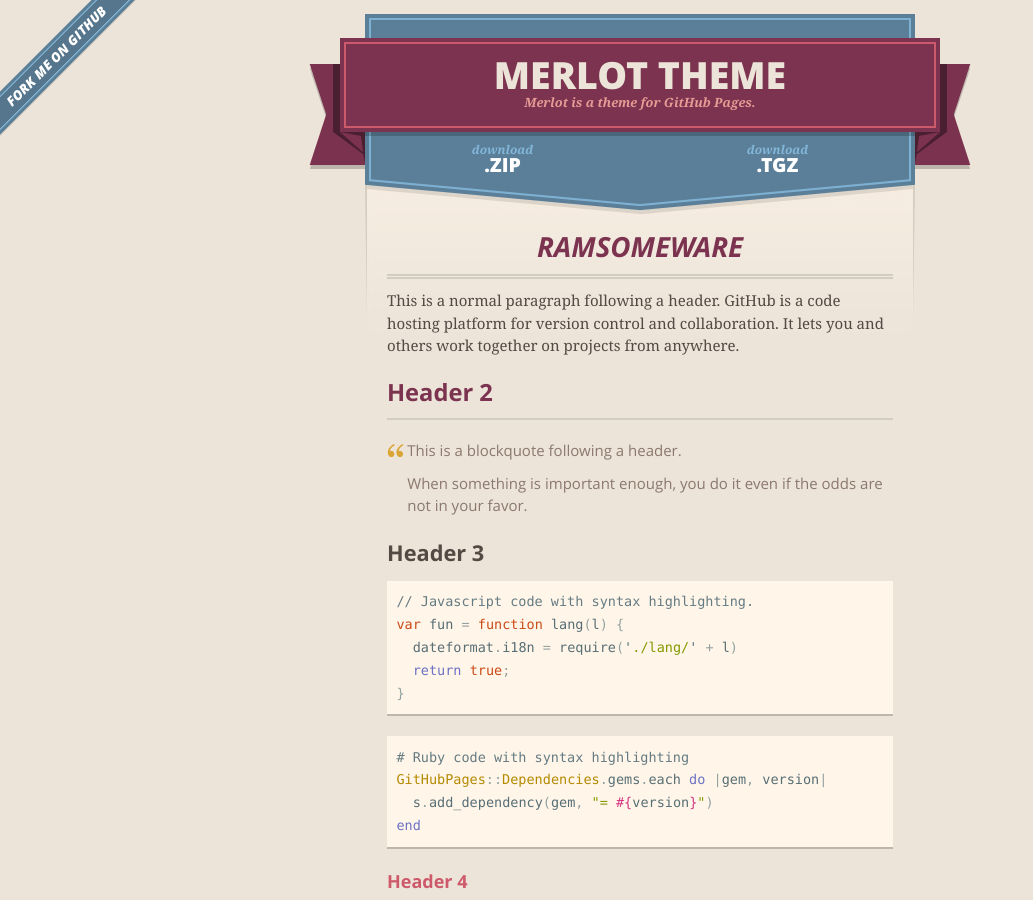
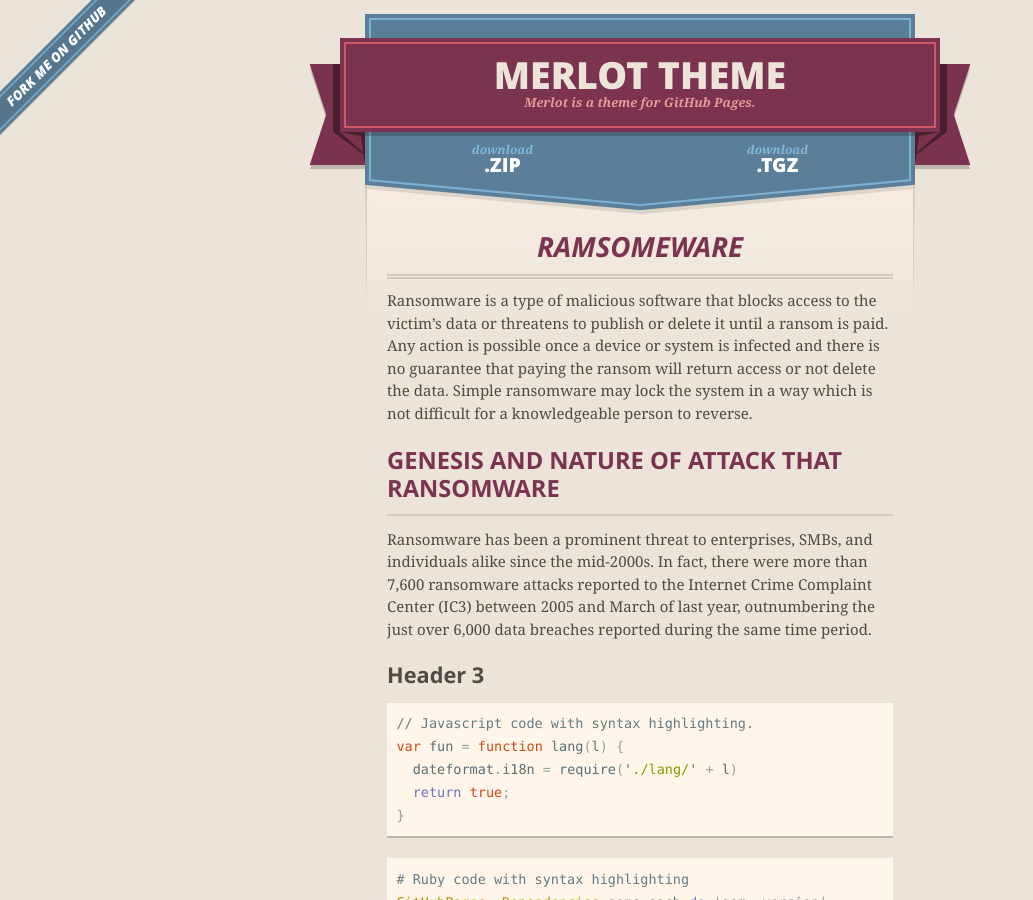
Before and after one commit to nehole/nehole.github.io, a Jekyll site: the page built from index.md, in a window 1280 px wide and 900 px high. Shown: the whole window, without its empty margins (0-1033 px from the left). Built offline with Jekyll 4.4.1, drawn with Linux system fonts in a browser that asks for light colours; nearby versions of some CDN libraries; our own code applies the rules of GitHub Pages for plain Markdown files.

Commit message:
Update index.md

```diff
--- a/index.md
+++ b/index.md
@@ -4,13 +4,11 @@ layout: default
 
 # [](#header-1) RAMSOMEWARE
 
-This is a normal paragraph following a header. GitHub is a code hosting platform for version control and collaboration. It lets you and others work together on projects from anywhere.
+Ransomware is a type of malicious software that blocks access to the victim's data or threatens to publish or delete it until a ransom is paid. Any action is possible once a device or system is infected and there is no guarantee that paying the ransom will return access or not delete the data. Simple ransomware may lock the system in a way which is not difficult for a knowledgeable person to reverse.
+## [](#header-2)GENESIS AND NATURE OF ATTACK THAT RANSOMWARE
 
-## [](#header-2)Header 2
+Ransomware has been a prominent threat to enterprises, SMBs, and individuals alike since the mid-2000s. In fact, there were more than 7,600 ransomware attacks reported to the Internet Crime Complaint Center (IC3) between 2005 and March of last year, outnumbering the just over 6,000 data breaches reported during the same time period.
 
-> This is a blockquote following a header.
->
-> When something is important enough, you do it even if the odds are not in your favor.
 
 ### [](#header-3)Header 3
 
```
